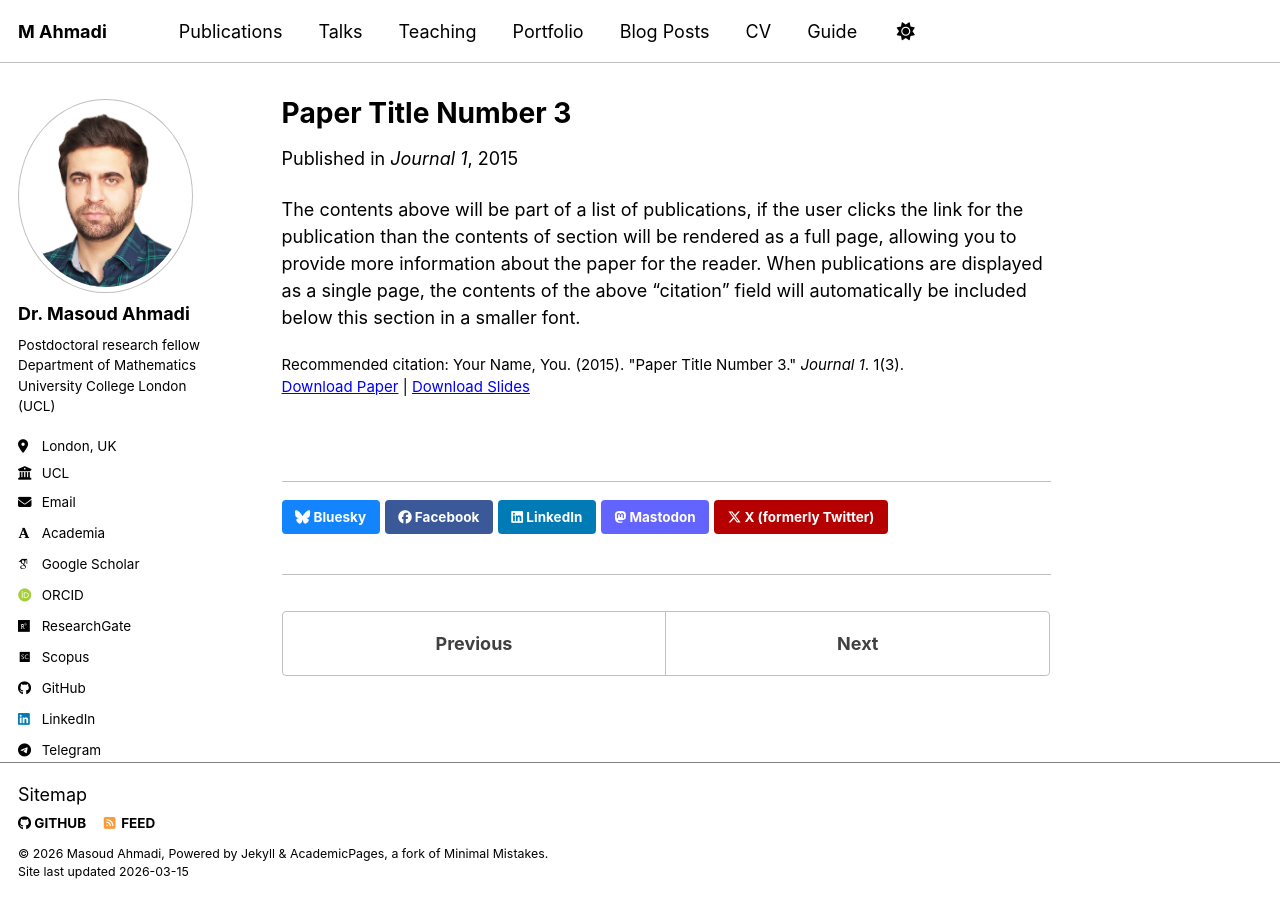
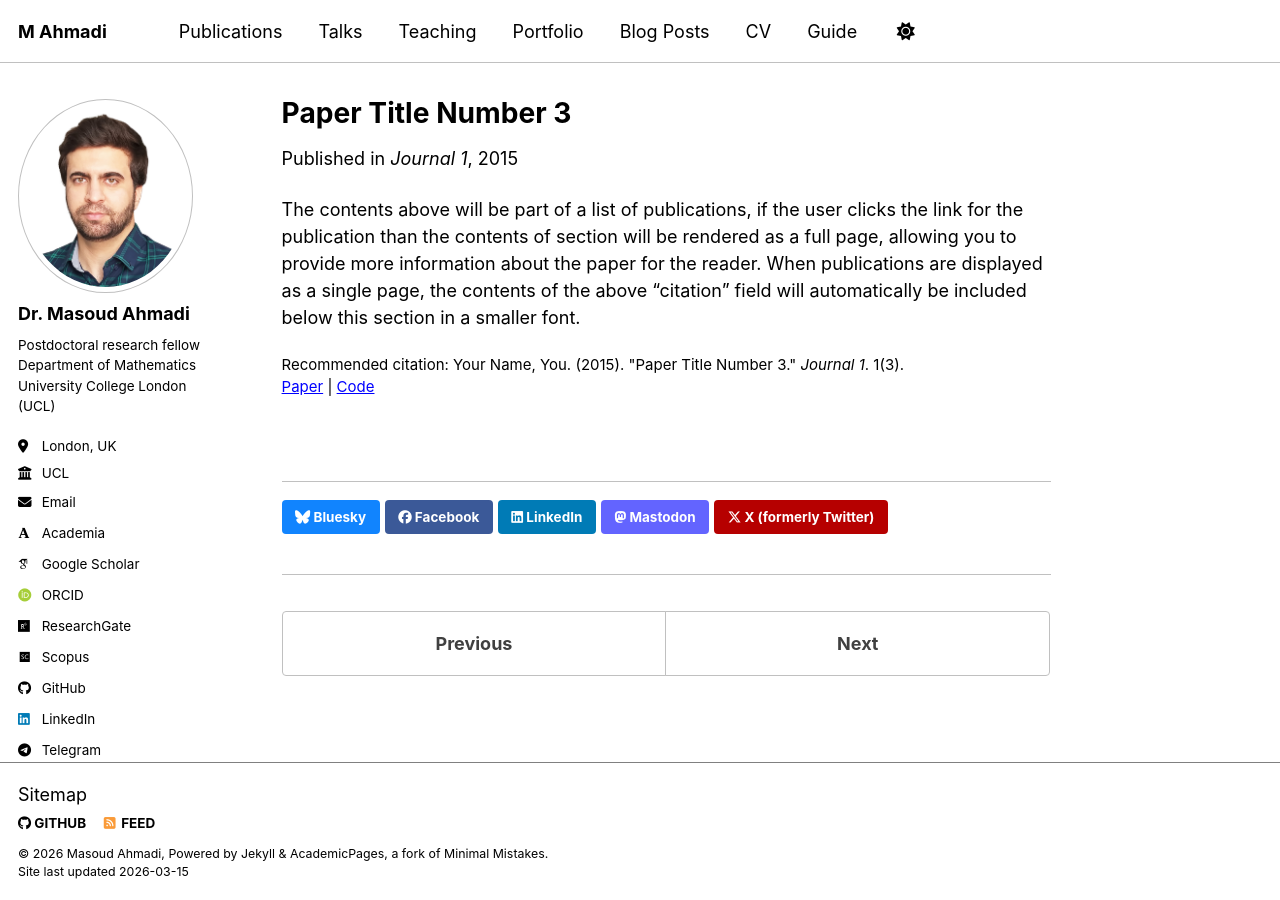
Before and after one commit to Masoud16ahm/Masoud16ahm.github.io, a Jekyll site: the page built from _publications/new.md, in a window 1280 px wide. Built offline with Jekyll 4.4.1, drawn with Linux system fonts in a browser that asks for light colours; some web fonts are replaced; a script bundle is joined from its source files by our own code; library files that are not in the unit come from our copies.

Commit message:
Update citation links to use 'Paper' and 'Code'

```diff
--- a/_layouts/single.html
+++ b/_layouts/single.html
@@ -48,29 +48,29 @@
         {{ content }}
 
         {% if page.citation and page.paperurl and page.slidesurl and page.bibtexurl %}
-          <p style="font-size: smaller">Recommended citation: {{ page.citation }}<br /><a href="{{ page.paperurl }}">Download Paper</a> | <a href="{{ page.slidesurl }}">Download Slides</a> | <a href="{{ page.bibtexurl }}">Download Bibtex</a></p>
+          <p style="font-size: smaller">Recommended citation: {{ page.citation }}<br /><a href="{{ page.paperurl }}">Paper</a> | <a href="{{ page.slidesurl }}">Code</a> | <a href="{{ page.bibtexurl }}">Download Bibtex</a></p>
         {% elsif page.citation and page.paperurl and page.slidesurl %}
-          <p style="font-size: smaller">Recommended citation: {{ page.citation }}<br /><a href="{{ page.paperurl }}">Download Paper</a> | <a href="{{ page.slidesurl }}">Download Slides</a></p>
+          <p style="font-size: smaller">Recommended citation: {{ page.citation }}<br /><a href="{{ page.paperurl }}">Paper</a> | <a href="{{ page.slidesurl }}">Code</a></p>
         {% elsif page.citation and page.paperurl and page.bibtexurl %}
-          <p style="font-size: smaller">Recommended citation: {{ page.citation }}<br /><a href="{{ page.paperurl }}">Download Paper</a> | <a href="{{ page.bibtexurl }}">Download Bibtex</a></p>
+          <p style="font-size: smaller">Recommended citation: {{ page.citation }}<br /><a href="{{ page.paperurl }}">Paper</a> | <a href="{{ page.bibtexurl }}">Download Bibtex</a></p>
         {% elsif page.citation and page.paperurl %}
-          <p style="font-size: smaller">Recommended citation: {{ page.citation }}<br /><a href="{{ page.paperurl }}">Download Paper</a></p>
+          <p style="font-size: smaller">Recommended citation: {{ page.citation }}<br /><a href="{{ page.paperurl }}">Paper</a></p>
         {% elsif page.citation and page.slidesurl and page.bibtexurl %}
-          <p style="font-size: smaller">Recommended citation: {{ page.citation }}<br /><a href="{{ page.slidesurl }}">Download Slides</a> | <a href="{{ page.bibtexurl }}">Download Bibtex</a></p>
+          <p style="font-size: smaller">Recommended citation: {{ page.citation }}<br /><a href="{{ page.slidesurl }}">Code</a> | <a href="{{ page.bibtexurl }}">Download Bibtex</a></p>
         {% elsif page.citation and page.slidesurl %}
-          <p style="font-size: smaller">Recommended citation: {{ page.citation }}<br /><a href="{{ page.slidesurl }}">Download Slides</a></p>
+          <p style="font-size: smaller">Recommended citation: {{ page.citation }}<br /><a href="{{ page.slidesurl }}">Code</a></p>
         {% elsif page.paperurl and page.slidesurl %}
-          <p style="font-size: smaller"><a href="{{ page.paperurl }}">Download Paper</a> | <a href="{{ page.slidesurl }}">Download Slides</a></p>
+          <p style="font-size: smaller"><a href="{{ page.paperurl }}">Paper</a> | <a href="{{ page.slidesurl }}">Code</a></p>
         {% elsif page.slidesurl and page.bibtexurl %}
-          <p style="font-size: smaller"><a href="{{ page.slidesurl }}">Download Slides</a> | <a href="{{ page.bibtexurl }}">Download Bibtex</a></p>
+          <p style="font-size: smaller"><a href="{{ page.slidesurl }}">Code</a> | <a href="{{ page.bibtexurl }}">Download Bibtex</a></p>
         {% elsif page.paperurl and page.bibtexurl %}
-          <p style="font-size: smaller"><a href="{{ page.paperurl }}">Download Paper</a> | <a href="{{ page.bibtexurl }}">Download Bibtex</a></p>
+          <p style="font-size: smaller"><a href="{{ page.paperurl }}">Paper</a> | <a href="{{ page.bibtexurl }}">Download Bibtex</a></p>
         {% elsif page.citation and page.bibtexurl %}
           <p style="font-size: smaller">Recommended citation: {{ page.citation }}<br /><a href="{{ page.bibtexurl }}">Download Bibtex</a></p>
         {% elsif page.citation %}
           <p style="font-size: smaller">Recommended citation: {{ page.citation }}</p>
         {% elsif page.slidesurl %}
-          <p style="font-size: smaller"><a href="{{ page.slidesurl }}">Download Slides</a></p>
+          <p style="font-size: smaller"><a href="{{ page.slidesurl }}">Code</a></p>
         {% elsif page.bibtexurl %}
           <p style="font-size: smaller"><a href="{{ page.bibtexurl }}">Download Bibtex</a></p>
         {% endif %}
```
